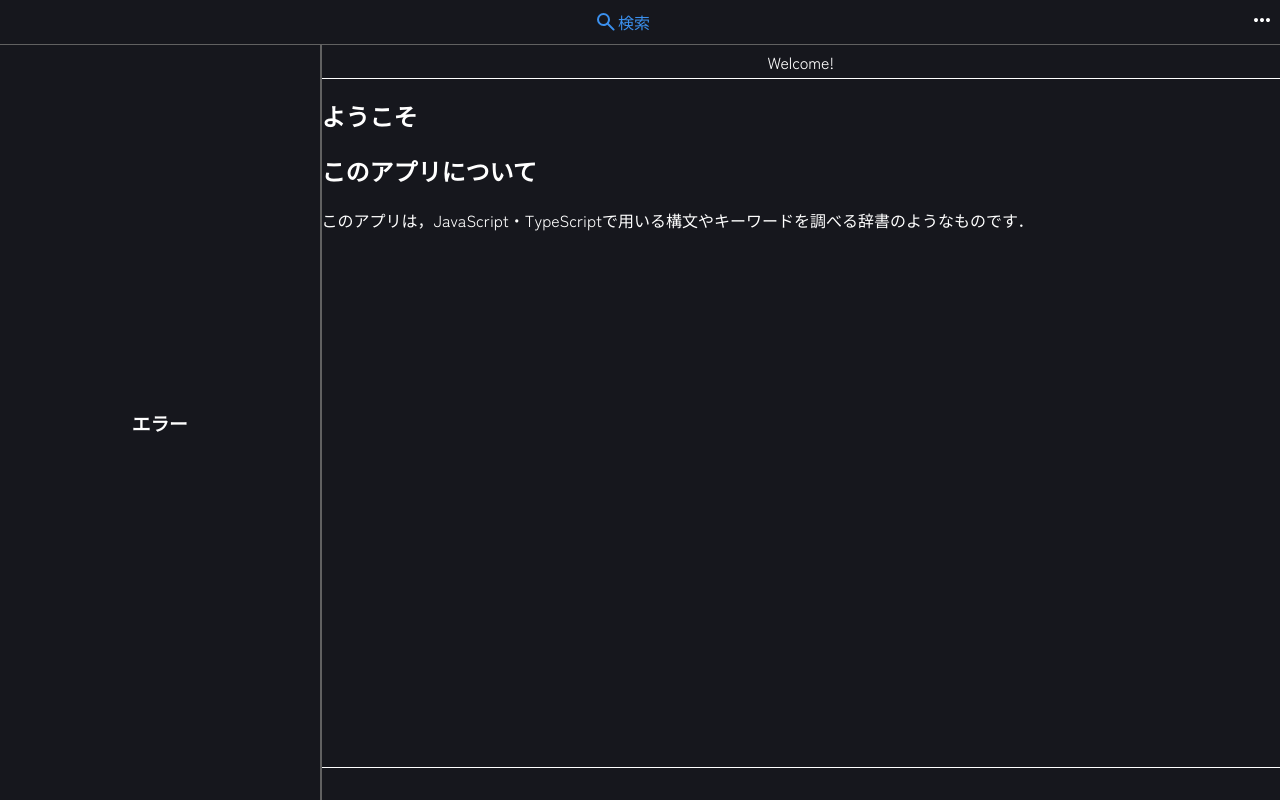
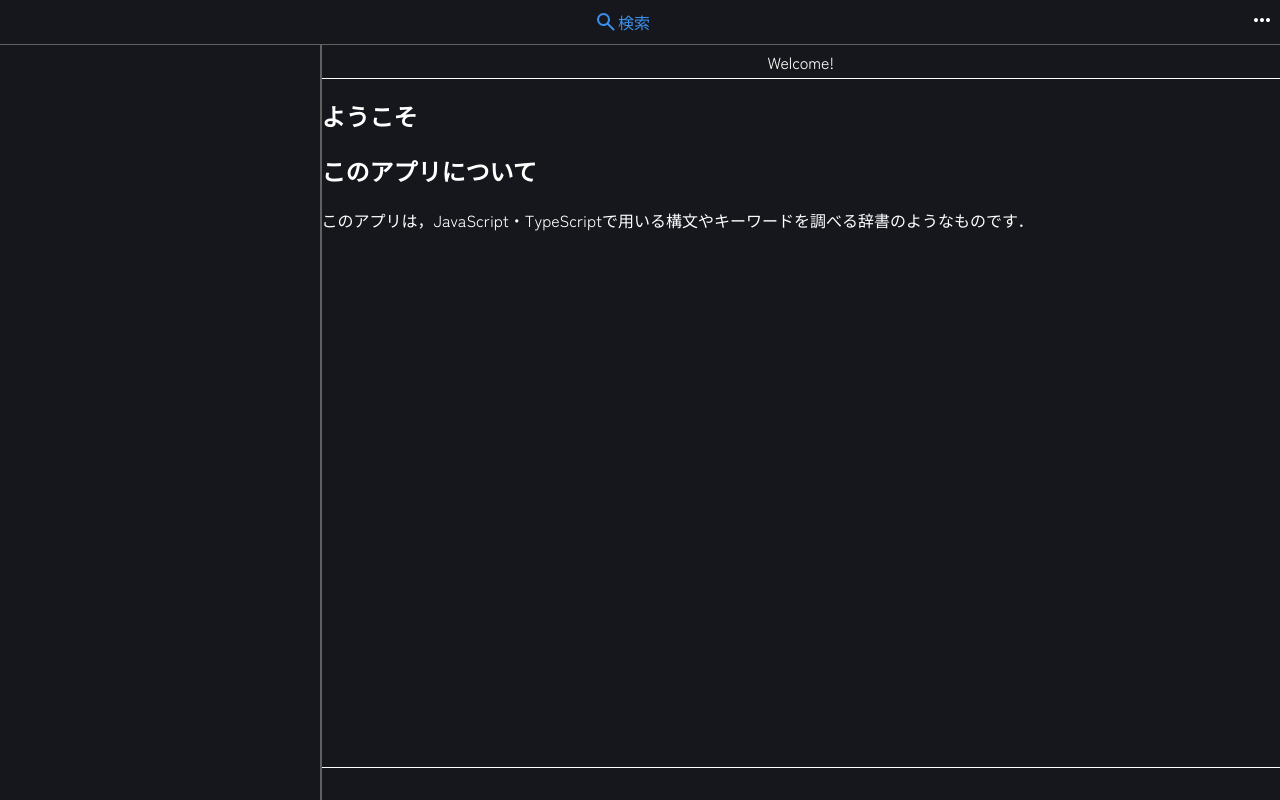
Before and after one commit to wing-0902/js_dictionary_sv, a SvelteKit app: page / in a window 1280 px wide. Built offline with nearby package versions, Linux system fonts and the light colour scheme; a web font is replaced by a local one.

Commit message:
[skip ci] loadの形式を修正

```diff
--- a/src/lib/layouts/Sidebar.svelte
+++ b/src/lib/layouts/Sidebar.svelte
@@ -4,13 +4,12 @@
   import PagefindNewEntrance from '$lib/components/search/Entrance.svelte';
 
   import { page } from '$app/state';
-  let content = page.data.leftComponent;
 </script>
 
 <div class="root">
-  {#if content === 'license'}
+  {#if page.data.leftComponent === 'license'}
     <LicenseSearch />
-  {:else if content === 'search'}
+  {:else if page.data.leftComponent === 'search'}
     <PagefindNewEntrance />
   {:else}
     <NotFoundLeft />
--- a/src/routes/+layout.ts
+++ b/src/routes/+layout.ts
@@ -16,6 +16,6 @@ export const load: LayoutLoad = async () => {
     fullScreen: false,
     topbarTitle: '',
     header: '',
-    leftComponent: 'Search'
+    leftComponent: 'search'
   };
 };
--- a/vite.config.ts
+++ b/vite.config.ts
@@ -6,5 +6,8 @@ export default defineConfig({
   plugins: [sveltekit()],
   define: {
     __APP_VERSION__: JSON.stringify(pkg.version)
+  },
+  build: {
+    license: true
   }
 });
```
Also changed, not shown: src/routes/404/+page.ts (+5 -2 lines).
